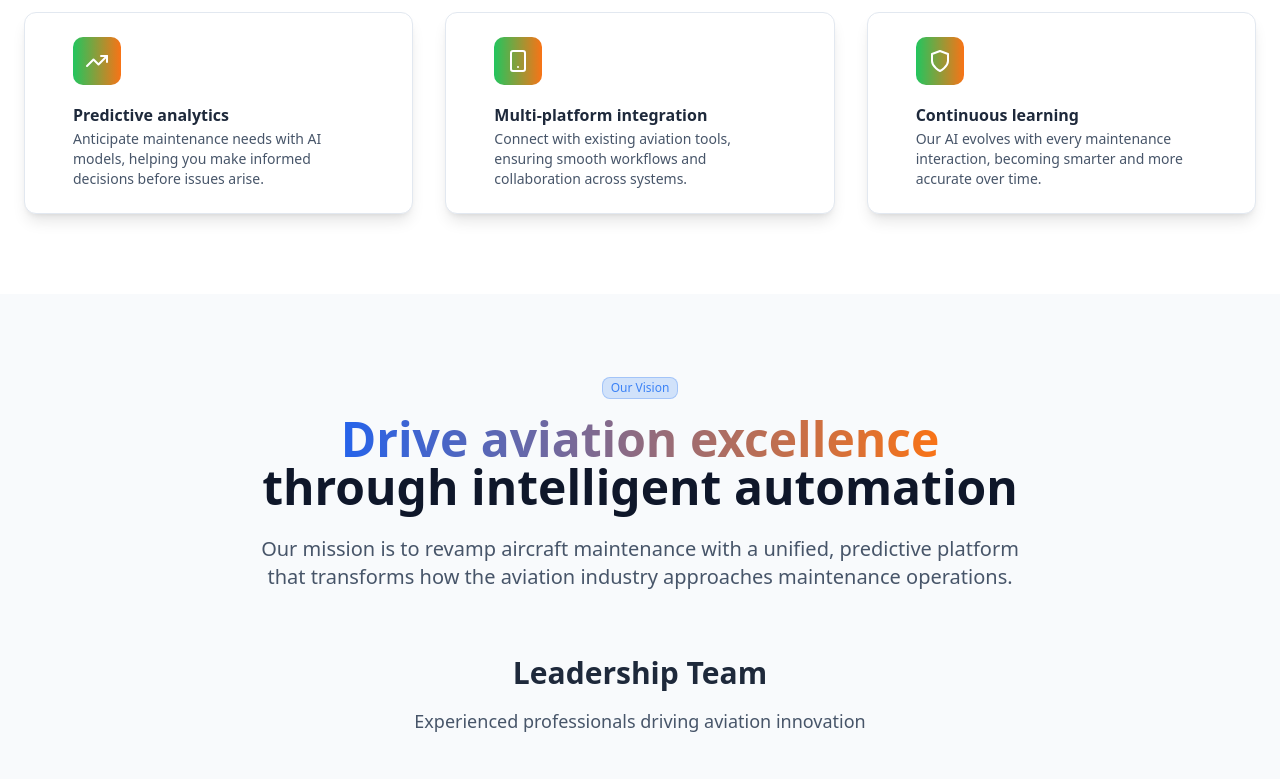
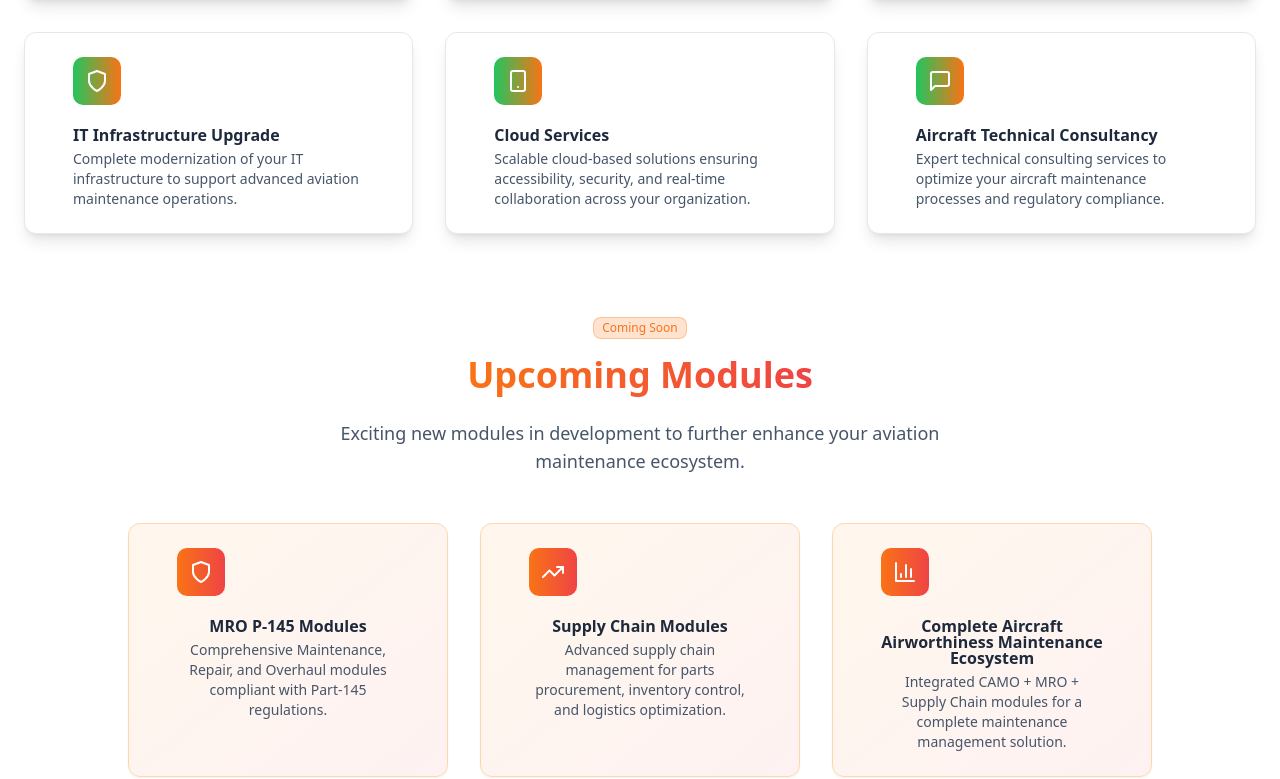
Before and after one commit to mhuzairi/ammstrov4, a React (Vite) app: page / in a window 1280 px wide. Shown: the part 4971-5750 px from the top of the page. Built offline with nearby package versions, Linux system fonts and the light colour scheme.

Commit message:
Update website content: Add new software capabilities and update blog comparison

```diff
--- a/src/App.jsx
+++ b/src/App.jsx
@@ -3247,33 +3247,33 @@ function App() {
             {[
               {
                 icon: <BarChart3 className="w-6 h-6" />,
-                title: "Real-time data processing",
-                description: "Handle and analyze maintenance data instantly, providing actionable insights without delays."
+                title: "CAMO Digital Transformation",
+                description: "Advanced CAM software with machine learning & AI for comprehensive digital transformation of your maintenance operations."
               },
               {
                 icon: <Zap className="w-6 h-6" />,
-                title: "Smart automation",
-                description: "Automate repetitive maintenance tasks, freeing up time and boosting productivity across your team."
+                title: "Aircraft Transition and Data Migration",
+                description: "Seamless migration from nil to new software or from existing software to other platforms with complete data integrity."
+              },
+              {
+                icon: <TrendingUp className="w-6 h-6" />,
+                title: "Data Management and Reporting",
+                description: "Advanced data collection & storage, machine learning analytics, reliability reports and prevention implementation."
+              },
+              {
+                icon: <Shield className="w-6 h-6" />,
+                title: "IT Infrastructure Upgrade",
+                description: "Complete modernization of your IT infrastructure to support advanced aviation maintenance operations."
+              },
+              {
+                icon: <Smartphone className="w-6 h-6" />,
+                title: "Cloud Services",
+                description: "Scalable cloud-based solutions ensuring accessibility, security, and real-time collaboration across your organization."
               },
               {
                 icon: <MessageSquare className="w-6 h-6" />,
-                title: "Natural language understanding",
-                description: "Understands and responds to maintenance queries in human language, making interactions intuitive."
-              },
-              {
-                icon: <TrendingUp className="w-6 h-6" />,
-                title: "Predictive analytics",
-                description: "Anticipate maintenance needs with AI models, helping you make informed decisions before issues arise."
-              },
-              {
-                icon: <Smartphone className="w-6 h-6" />,
-                title: "Multi-platform integration",
-                description: "Connect with existing aviation tools, ensuring smooth workflows and collaboration across systems."
-              },
-              {
-                icon: <Shield className="w-6 h-6" />,
-                title: "Continuous learning",
-                description: "Our AI evolves with every maintenance interaction, becoming smarter and more accurate over time."
+                title: "Aircraft Technical Consultancy",
+                description: "Expert technical consulting services to optimize your aircraft maintenance processes and regulatory compliance."
               }
             ].map((feature, index) => (
               <motion.div
@@ -3297,6 +3297,65 @@ function App() {
               </motion.div>
             ))}
           </div>
+
+          {/* Coming Soon Section */}
+          <motion.div
+            className="mt-20 text-center"
+            initial={{ opacity: 0, y: 30 }}
+            whileInView={{ opacity: 1, y: 0 }}
+            transition={{ duration: 0.6 }}
+            viewport={{ once: true }}
+          >
+            <Badge className="mb-4 bg-orange-500/20 text-orange-500 border-orange-500/30">Coming Soon</Badge>
+            <h3 className="text-3xl md:text-4xl font-bold mb-6">
+              <span className="bg-gradient-to-r from-orange-500 to-red-500 bg-clip-text text-transparent">
+                Upcoming Modules
+              </span>
+            </h3>
+            <p className="text-lg text-slate-600 max-w-2xl mx-auto mb-12">
+              Exciting new modules in development to further enhance your aviation maintenance ecosystem.
+            </p>
+
+            <div className="grid grid-cols-1 md:grid-cols-3 gap-8 max-w-5xl mx-auto">
+              {[
+                {
+                  icon: <Shield className="w-6 h-6" />,
+                  title: "MRO P-145 Modules",
+                  description: "Comprehensive Maintenance, Repair, and Overhaul modules compliant with Part-145 regulations."
+                },
+                {
+                  icon: <TrendingUp className="w-6 h-6" />,
+                  title: "Supply Chain Modules",
+                  description: "Advanced supply chain management for parts procurement, inventory control, and logistics optimization."
+                },
+                {
+                  icon: <BarChart3 className="w-6 h-6" />,
+                  title: "Complete Aircraft Airworthiness Maintenance Ecosystem",
+                  description: "Integrated CAMO + MRO + Supply Chain modules for a complete maintenance management solution."
+                }
+              ].map((module, index) => (
+                <motion.div
+                  key={index}
+                  initial={{ opacity: 0, y: 30 }}
+                  whileInView={{ opacity: 1, y: 0 }}
+                  transition={{ duration: 0.6, delay: index * 0.1 }}
+                  viewport={{ once: true }}
+                >
+                  <Card className="bg-gradient-to-br from-orange-50 to-red-50 border-orange-200 p-6 h-full hover:shadow-lg transition-all duration-300">
+                    <CardHeader>
+                      <div className="w-12 h-12 bg-gradient-to-r from-orange-500 to-red-500 rounded-lg flex items-center justify-center mb-4 text-white">
+                        {module.icon}
+                      </div>
+                      <CardTitle className="text-slate-800">{module.title}</CardTitle>
+                      <CardDescription className="text-slate-600">
+                        {module.description}
+                      </CardDescription>
+                    </CardHeader>
+                  </Card>
+                </motion.div>
+              ))}
+            </div>
+          </motion.div>
 
           {/* Helicopter section moved above military section */}
         </div>
--- a/src/Blog.jsx
+++ b/src/Blog.jsx
@@ -151,10 +151,10 @@ const Blog = () => {
                 Industry Analysis
               </div>
               <h1 className="text-4xl md:text-5xl font-bold text-gray-900 mb-6 leading-tight">
-                AMMS vs. AMOS: The Next Generation of Aviation Maintenance Management
+                AMMS vs. Top leading digital platform: The Next Generation of Aviation Maintenance Management
               </h1>
               <p className="text-xl text-gray-600 mb-8 max-w-3xl mx-auto leading-relaxed">
-                How AMMS by Ammstro delivers a smarter, faster, and more adaptable alternative to traditional MRO systems through advanced data ingestion, proactive analytics, and intelligent automation.
+                How AMMS by Ammstro delivers a smarter, faster, and more adaptable alternative to traditional CAMO systems through advanced data ingestion, proactive analytics, and intelligent automation.
               </p>
             </div>
 
@@ -180,7 +180,7 @@ const Blog = () => {
             <section className="mb-12">
               <div className="prose prose-lg max-w-none">
                 <p className="text-xl text-gray-700 leading-relaxed mb-8 font-medium">
-                  AMMS by Ammstro offers a next-generation approach to aviation maintenance management, positioning itself as a smarter, faster, and more adaptable alternative to traditional MRO systems like AMOS. Unlike older platforms that rely heavily on clean, pre-structured data and manual processes, AMMS is engineered to thrive in the real-world complexity of aviation operations.
+                  AMMS by Ammstro offers a next-generation approach to aviation maintenance management, positioning itself as a smarter, faster, and more adaptable alternative to traditional CAMO systems like AMOS. Unlike older platforms that rely heavily on clean, pre-structured data and manual processes, AMMS is engineered to thrive in the real-world complexity of aviation operations.
                 </p>
               </div>
             </section>
@@ -209,7 +209,7 @@ const Blog = () => {
                     AI-Powered OCR
                   </h3>
                   <p className="text-gray-700 leading-relaxed">
-                    The built-in <em>OCR Wizard</em> can extract data directly from paper records, technician logs, 8130 forms, and delivery documentation, bridging the gap between physical and digital operations and eliminating manual transcription errors.
+                    The built-in <em>OCR Wizard</em> can extract data directly from dirty finger-print, aircraft journey & deferable defect logs, EASA F1 & 8130 forms, and delivery documentation, bridging the gap between physical and digital operations and eliminating manual transcription errors.
                   </p>
                 </div>
 
@@ -254,7 +254,7 @@ const Blog = () => {
                   Purpose-Built Visualizations
                 </h3>
                 <p className="text-gray-700 leading-relaxed">
-                  Components like the <em>Repeating Defects Card</em> turn maintenance data into instant, visual insights. Engineers can identify defect trends at a glance, enabling proactive maintenance decisions without running complex reports.
+                  Key components like the <em>Repeating task withdrawal</em> turn collective data into instant data analysis, pattern recognition and continuous refinement. Planning can identify discrepancies trends at a glance, enabling proactive maintenance decisions without running complex reports.
                 </p>
               </div>
 
@@ -333,7 +333,7 @@ const Blog = () => {
                         AMMS by Ammstro
                       </th>
                       <th className="px-6 py-4 text-left text-sm font-semibold text-gray-600 border-b border-gray-200">
-                        AMOS (Swiss-AS)
+                        AxxS (Swiss-AS)
                       </th>
                     </tr>
                   </thead>
@@ -355,7 +355,7 @@ const Blog = () => {
                     </tr>
                     <tr className="hover:bg-gray-50">
                       <td className="px-6 py-4 text-sm font-medium text-gray-900">Analytics & Visualization</td>
-                      <td className="px-6 py-4 text-sm text-gray-700">Proactive, dashboard-first analytics (e.g., Repeating Defects Card) for at-a-glance trends</td>
+                      <td className="px-6 py-4 text-sm text-gray-700">Proactive, dashboard-first analytics (e.g., Repeating task withdrawal) for at-a-glance trends</td>
                       <td className="px-6 py-4 text-sm text-gray-700">Strong business intelligence modules, customizable dashboards, but often reactive; user must query for insights</td>
                     </tr>
                     <tr className="hover:bg-gray-50">
@@ -381,7 +381,7 @@ const Blog = () => {
                     <tr className="hover:bg-gray-50">
                       <td className="px-6 py-4 text-sm font-medium text-gray-900">Target User</td>
                       <td className="px-6 py-4 text-sm text-gray-700">Operators needing agility with complex, changing data and high automation</td>
-                      <td className="px-6 py-4 text-sm text-gray-700">Airlines, MROs, and CAMOs of all sizes prioritizing depth and regulatory compliance</td>
+                      <td className="px-6 py-4 text-sm text-gray-700">Airlines and CAMOs of all sizes prioritizing depth and regulatory compliance</td>
                     </tr>
                     <tr className="hover:bg-gray-50">
                       <td className="px-6 py-4 text-sm font-medium text-gray-900">Innovation Focus</td>
```
